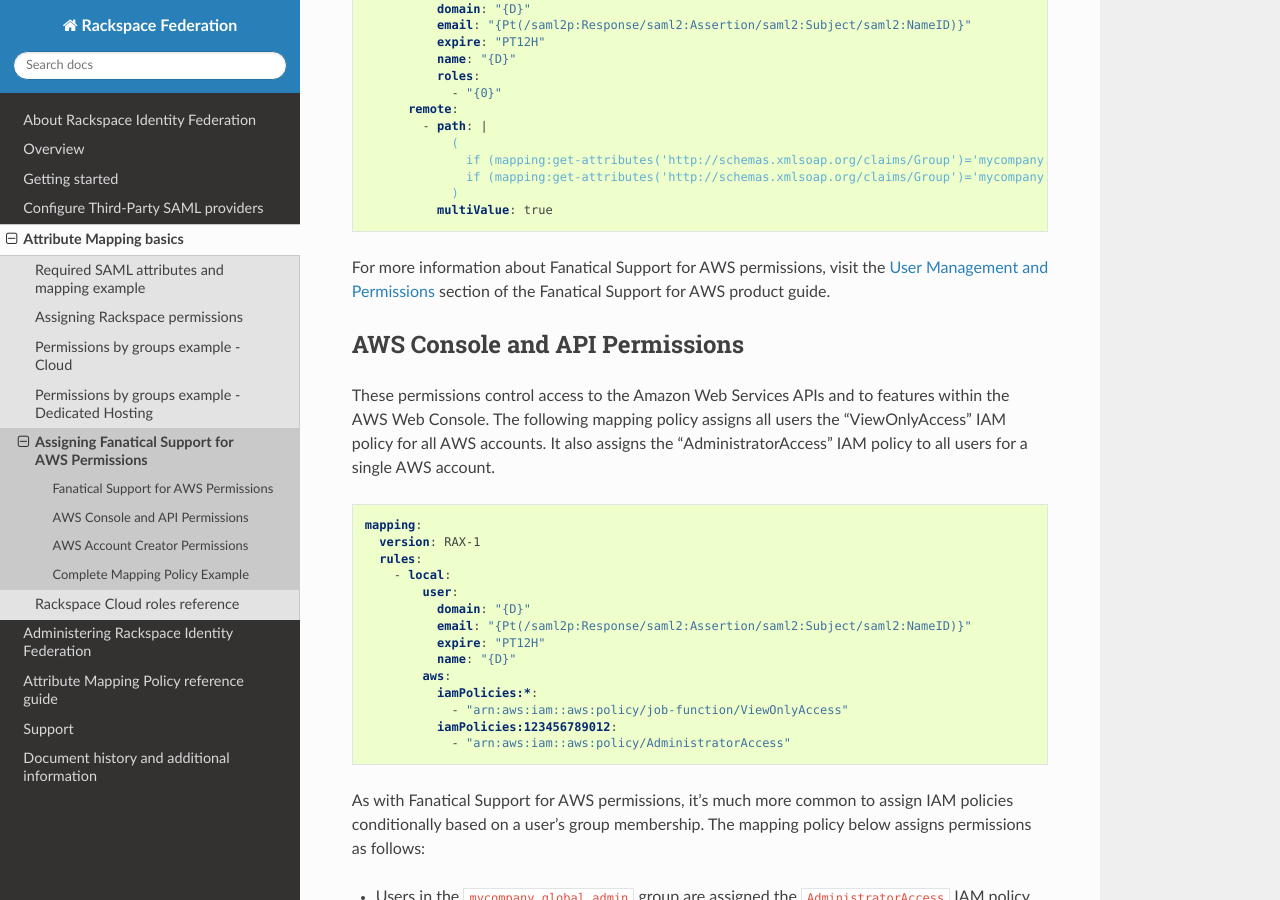
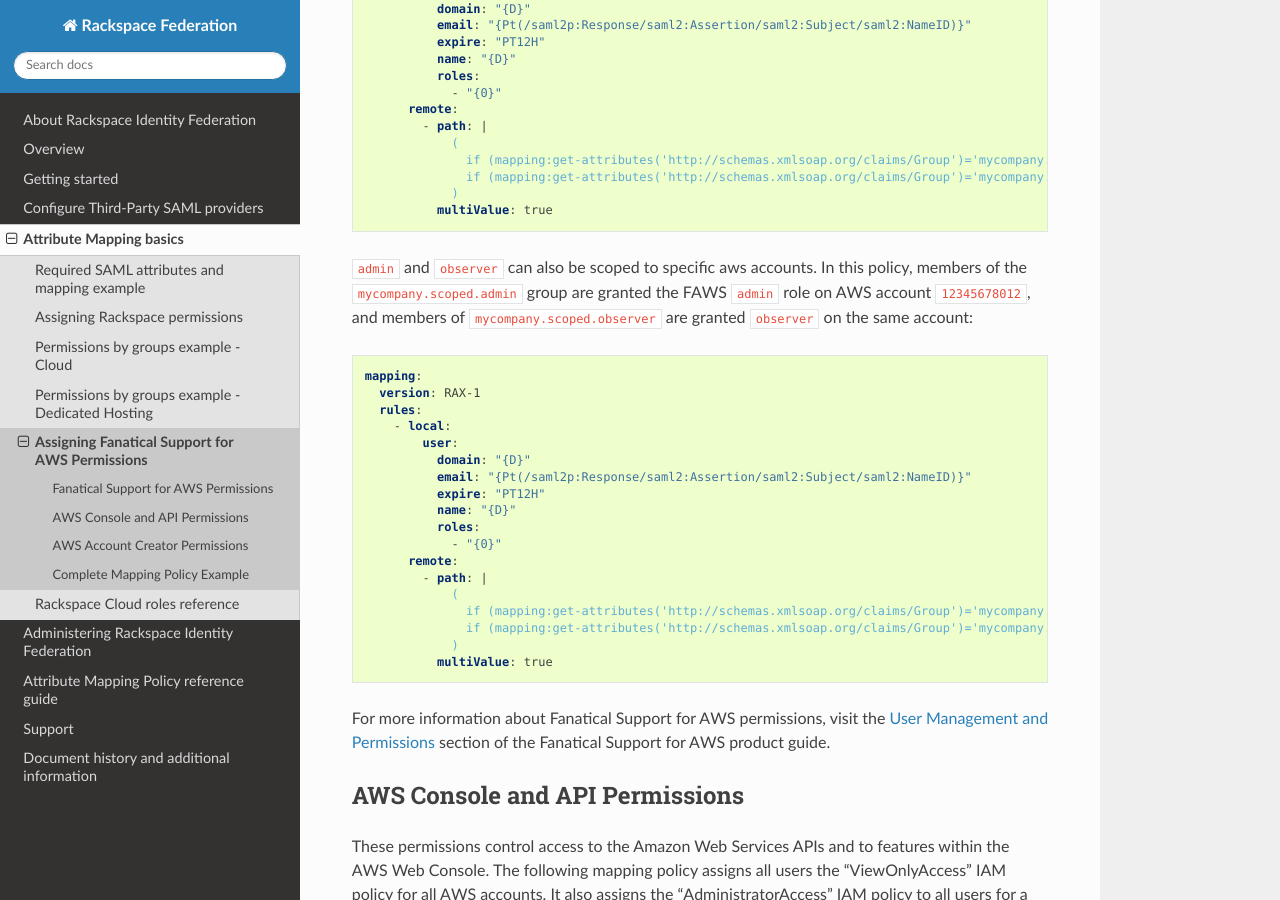
Before and after one commit to rackerlabs/docs-rackspace-federation, a Sphinx documentation site: the page built from doc/attribmapping-basics/faws-mapping.rst, in a window 1280 px wide and 900 px high, scrolled down 937 px. Built offline with Sphinx 7.4.7 and the Read the Docs theme 2.0.0, drawn with Linux system fonts in a browser that asks for light colours; the version number could not be read and is left out.

Commit message:
Add scoped faws observer and admin examples to attrib mapping policy

```diff
--- a/doc/attribmapping-basics/faws-mapping.rst
+++ b/doc/attribmapping-basics/faws-mapping.rst
@@ -45,6 +45,29 @@
               (
                 if (mapping:get-attributes('http://schemas.xmlsoap.org/claims/Group')='mycompany.global.admin') then ('admin') else (),
                 if (mapping:get-attributes('http://schemas.xmlsoap.org/claims/Group')='mycompany.global.observer') then ('observer') else ()
+              )
+            multiValue: true
+
+``admin`` and ``observer`` can also be scoped to specific aws accounts. In this policy, members of the ``mycompany.scoped.admin`` group are granted the FAWS ``admin`` role on AWS account ``12345678012``, and members of ``mycompany.scoped.observer`` are granted ``observer`` on the same account:
+
+.. code:: yaml
+
+  mapping:
+    version: RAX-1
+    rules:
+      - local:
+          user:
+            domain: "{D}"
+            email: "{Pt(/saml2p:Response/saml2:Assertion/saml2:Subject/saml2:NameID)}"
+            expire: "PT12H"
+            name: "{D}"
+            roles:
+              - "{0}"
+        remote:
+          - path: |
+              (
+                if (mapping:get-attributes('http://schemas.xmlsoap.org/claims/Group')='mycompany.scoped.admin') then ('admin/faws:12345678012') else (),
+                if (mapping:get-attributes('http://schemas.xmlsoap.org/claims/Group')='mycompany.scoped.observer') then ('observer/faws:12345678012') else ()
               )
             multiValue: true
 
```
